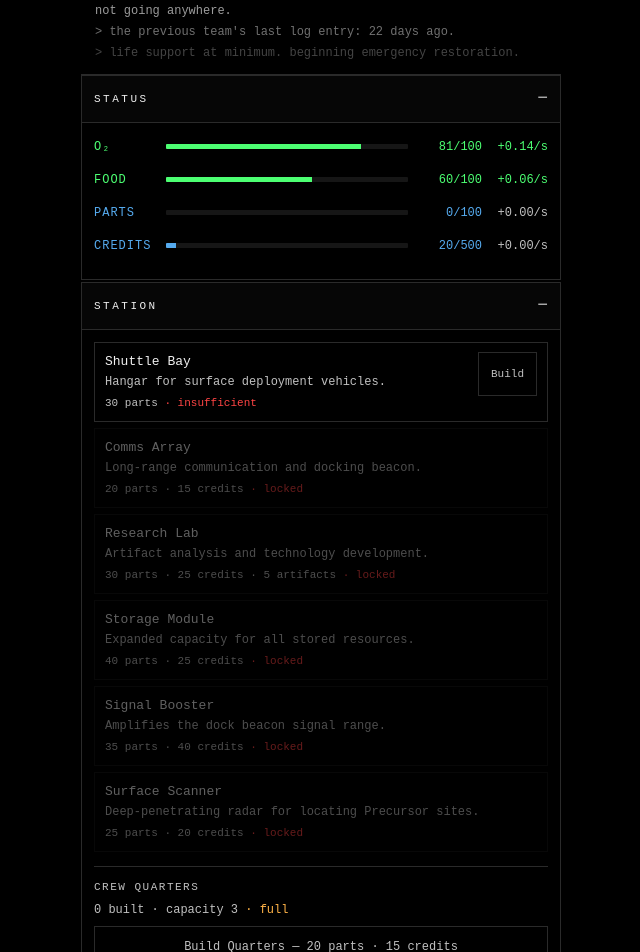
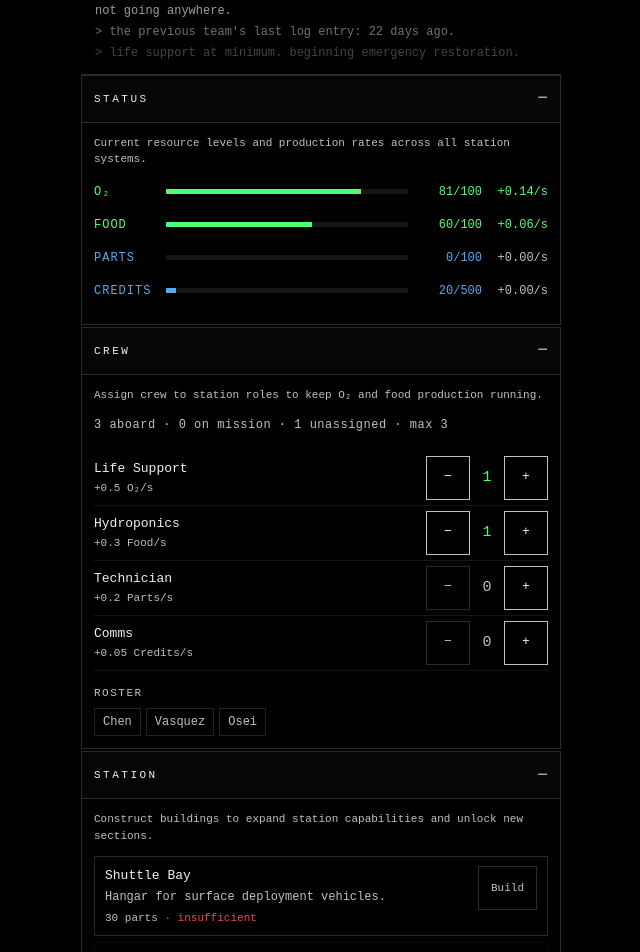
Before and after one commit to harrisoncparker/space-station-incramental, a React (Vite) app: page / in a window 1280 px wide. Shown: the part 200-1152 px from the top of the page, without its empty margins (319-959 px from the left). Built offline with nearby package versions, Linux system fonts and the light colour scheme.

Commit message:
ui: move Crew above Station, add description to each panel
Co-Authored-By: Claude Sonnet 4.6 <noreply@anthropic.com>

```diff
--- a/src/App.jsx
+++ b/src/App.jsx
@@ -321,10 +321,13 @@ function ObjectivesStrip({ state }) {
 
 // ── STATUS ──────────────────────────────────────────────────────
 
+const DESC = { fontSize: 11, color: DIM, marginBottom: 12, lineHeight: 1.5 };
+
 function StatusSection({ state, rates }) {
   const { o2Rate, foodRate, partsRate, creditsRate } = rates;
   return (
     <div>
+      <div style={DESC}>Current resource levels and production rates across all station systems.</div>
       {/* Survival resources — warn when critically low */}
       <ResourceBar label="O₂"      value={state.o2}      cap={state.o2Cap}      rate={o2Rate}      isSurvival />
       <ResourceBar label="Food"    value={state.food}    cap={state.foodCap}    rate={foodRate}    isSurvival />
@@ -362,6 +365,7 @@ function StationSection({ state, dispatch }) {
 
   return (
     <div>
+      <div style={DESC}>Construct buildings to expand station capabilities and unlock new sections.</div>
       {/* One-time station buildings */}
       {Object.values(BUILDINGS).map(b => {
         const isDone   = built.includes(b.id);
@@ -441,6 +445,7 @@ function CrewSection({ state, dispatch }) {
 
   return (
     <div>
+      <div style={DESC}>Assign crew to station roles to keep O₂ and food production running.</div>
       {/* Summary */}
       <div style={{ fontSize: 12, color: DIM, marginBottom: 14, letterSpacing: 0.5, lineHeight: 1.8 }}>
         {total} aboard · {onMis} on mission · {avail} unassigned
@@ -522,6 +527,7 @@ function SurfaceOpsSection({ state, dispatch }) {
 
   return (
     <div>
+      <div style={DESC}>Launch surface missions to recover resources, artifacts, and crew.</div>
       {/* Active missions */}
       {state.missions.map(m => {
         const def = m.type === 'anomaly' ? ANOMALY_MISSION
@@ -714,6 +720,7 @@ function DockSection({ state, dispatch }) {
 
   return (
     <div>
+      <div style={DESC}>Request supply drops and hire specialists from ships passing through the system.</div>
       {/* In-transit deliveries */}
       {state.outgoingDeliveries.length > 0 && (
         <div style={{ marginBottom: 12 }}>
@@ -768,6 +775,7 @@ function ResearchSection({ state, dispatch }) {
 
   return (
     <div>
+      <div style={DESC}>Spend artifacts and credits to develop new technologies and improve station efficiency.</div>
       {tiers.map(t => {
         const techs = Object.values(RESEARCH_TREE).filter(r => r.tier === t);
         return (
@@ -930,14 +938,14 @@ export default function App() {
         <StatusSection state={state} rates={rates} />
       </Panel>
 
+      {/* ── Crew ── */}
+      <Panel title="Crew" open={open.crew} onToggle={() => tog('crew')} locked={lockedSections.crew} summary={crewSummary}>
+        <CrewSection state={state} dispatch={dispatch} />
+      </Panel>
+
       {/* ── Station (construction) ── */}
       <Panel title="Station" open={open.station} onToggle={() => tog('station')} summary={stationSummary}>
         <StationSection state={state} dispatch={dispatch} />
-      </Panel>
-
-      {/* ── Crew ── */}
-      <Panel title="Crew" open={open.crew} onToggle={() => tog('crew')} locked={lockedSections.crew} summary={crewSummary}>
-        <CrewSection state={state} dispatch={dispatch} />
       </Panel>
 
       {/* ── Surface Ops ── */}
```
